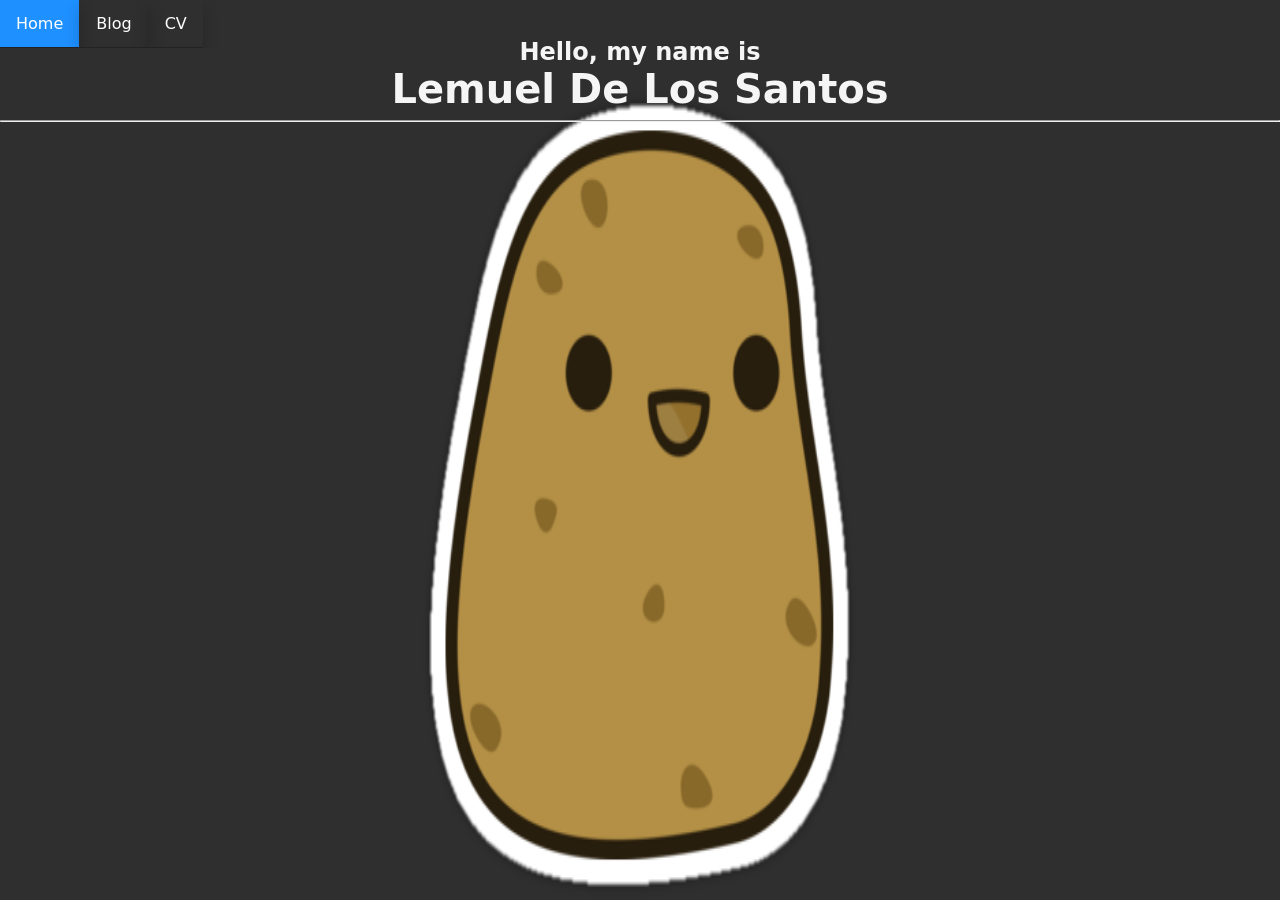
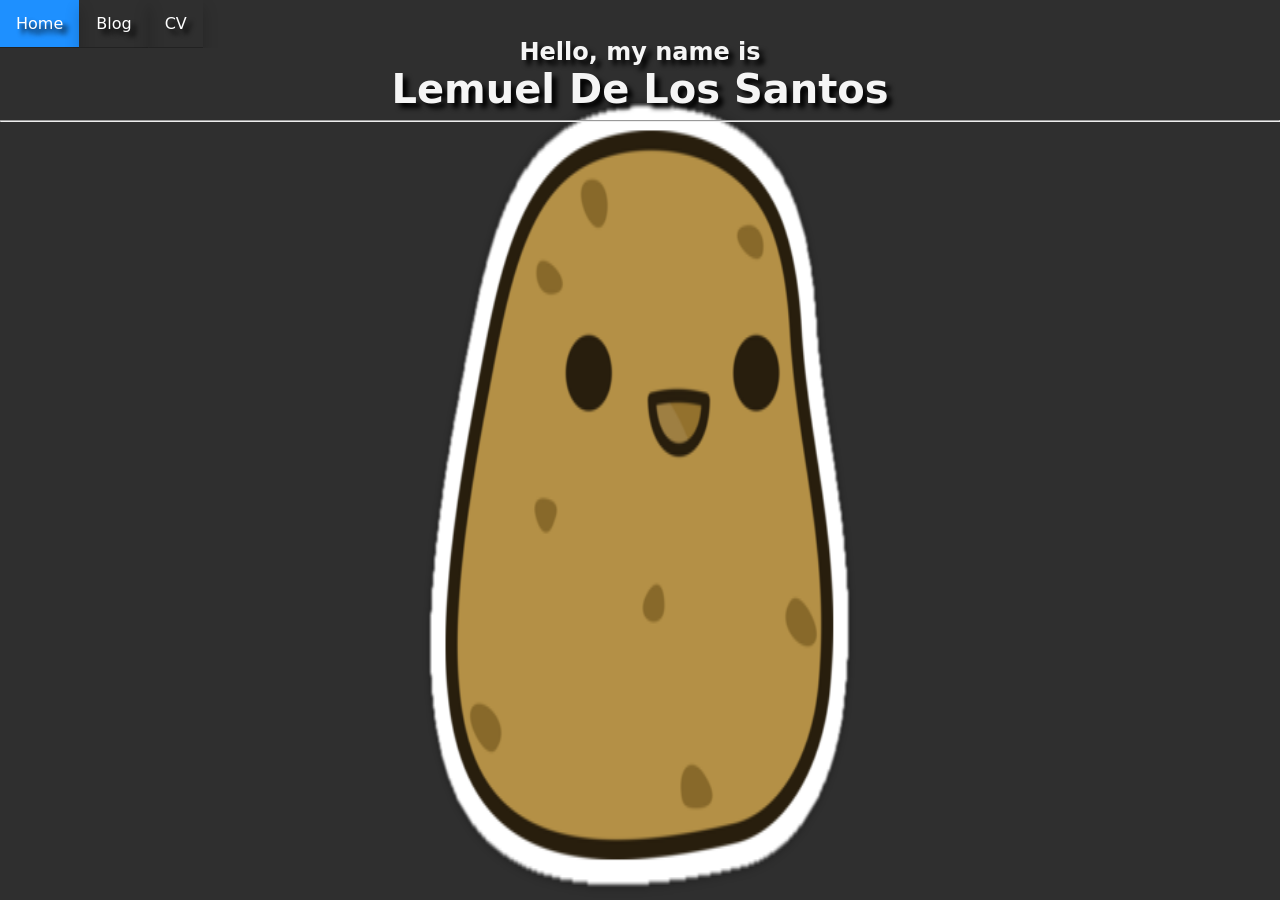
Before and after one commit to lemueldls/lemueld6200.github.io, a Jekyll site: the page index.html, which Jekyll copies as it is, in a window 1280 px wide. Built offline with Jekyll 4.4.1, drawn with Linux system fonts in a browser that asks for light colours.

Commit message:
Update main.css

```diff
--- a/css/main.css
+++ b/css/main.css
@@ -2,6 +2,7 @@
 	color:whitesmoke;
 	text-align:center;
 	font-family:Comic Sans MS;
+	text-shadow:5px 5px 5px black;
 }
 body {
 	background:#2f2f2f;
```
